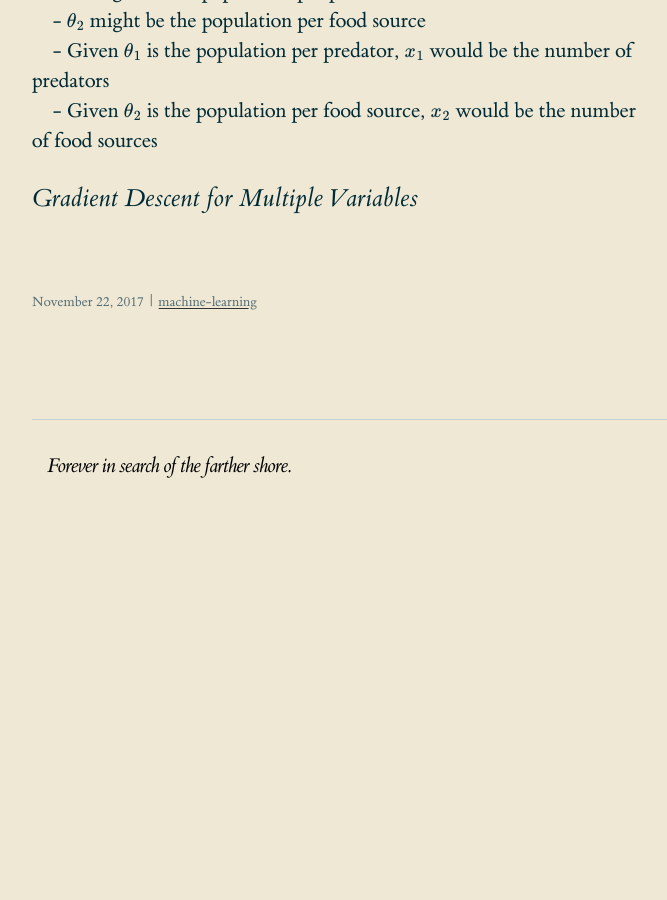
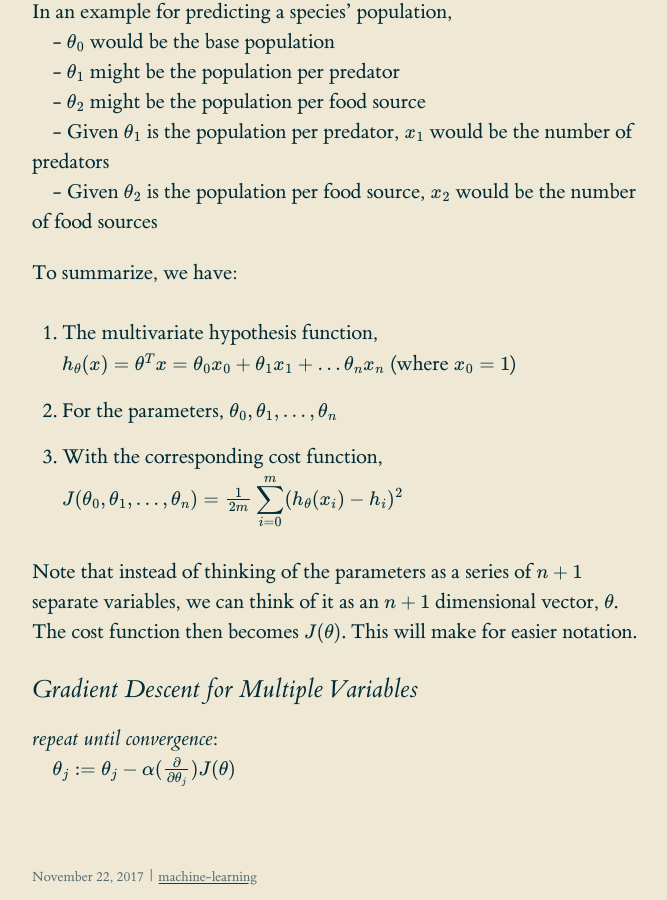
Before and after one commit to dempe/dempe.github.io, a Jekyll site: the page built from _posts/2017-11-23-machine-learning-notes.md, in a window 1280 px wide and 900 px high, scrolled down 4302 px. Shown: the whole window, without its empty margins (128-795 px from the left). Built offline with Jekyll 4.4.1, drawn with Linux system fonts in a browser that asks for light colours; formulas are drawn with MathJax 3; before the commit the page ends 4829 px from its top, so only the background shows below that; some of the changed text lies outside the part shown.

Commit message:
ml notes update

```diff
--- a/_posts/2017-11-23-machine-learning-notes.md
+++ b/_posts/2017-11-23-machine-learning-notes.md
@@ -12,6 +12,8 @@ excerpt: The following are my class notes for Andrew Ng's [machine learning cour
 %}
 
 The following are my class notes for Andrew Ng's [machine learning course](https://www.coursera.org/learn/machine-learning/home/welcome) on [Coursera](https://www.coursera.org/) (with the occasional note supplemented from elsewhere).
+
+I started typing this up to keep up with the course material.  They are a work in progress.
 
 ## Introduction
 
@@ -157,4 +159,15 @@ In an example for predicting a species' population,
 <br/>&nbsp;&nbsp;&nbsp;&nbsp;- Given \\(θ_{1}\\) is the population per predator, \\(x_{1}\\) would be the number of predators
 <br/>&nbsp;&nbsp;&nbsp;&nbsp;- Given \\(θ_{2}\\) is the population per food source, \\(x_{2}\\) would be the number of food sources
 
+To summarize, we have:
+
+1. The multivariate hypothesis function, \\(h_{θ}(x) = θ^{T}x = θ_{0}x_{0} + θ_{1}x_{1} + ... θ_{n}x_{n}\\) (where \\(x_{0} = 1\\))
+2. For the parameters, \\(θ_{0}, θ_{1}, ..., θ_{n}\\)
+3. With the corresponding cost function, \\(J(θ_{0}, θ_{1}, ..., θ_{n}) = \frac{1}{2m}\displaystyle\sum_{i=0}^{m}(h_{θ}(x_{i}) - h_{i})^{2}\\)
+
+Note that instead of thinking of the parameters as a series of \\(n + 1\\) separate variables, we can think of it as an \\(n + 1\\) dimensional vector, \\(θ\\). The cost function then becomes \\(J(θ)\\). This will make for easier notation.
+
 ### Gradient Descent for Multiple Variables
+
+_repeat until convergence_:
+<br/>&nbsp;&nbsp;&nbsp;&nbsp;\\(θ_{j} := θ_{j} - α(\frac{∂}{∂θ_{j}})J(θ)\\)
```
